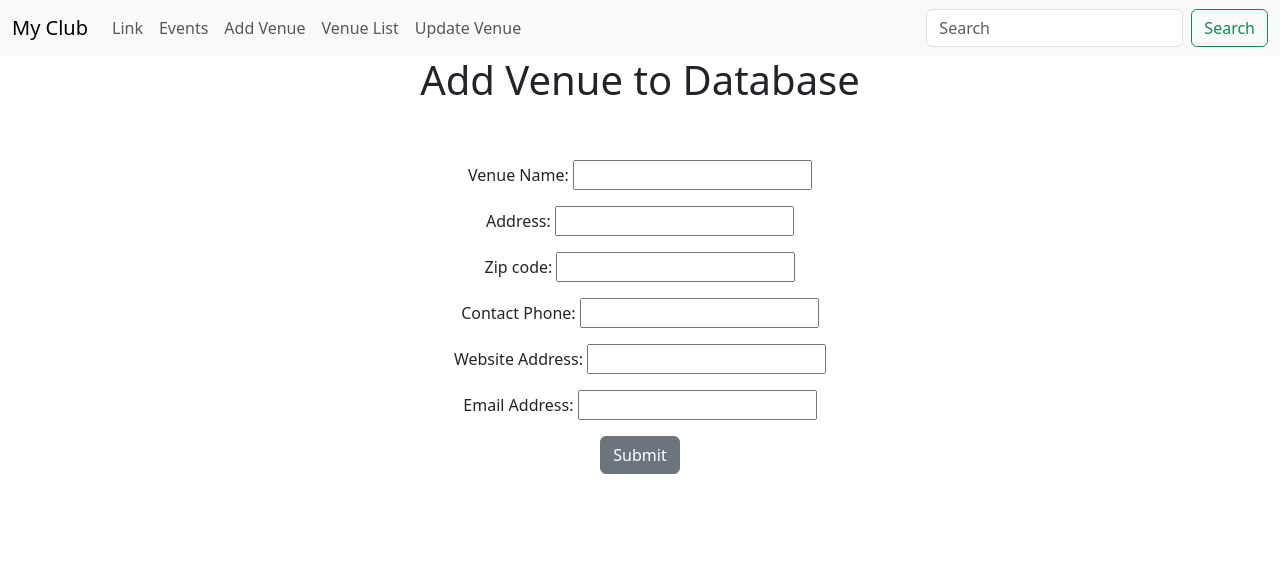
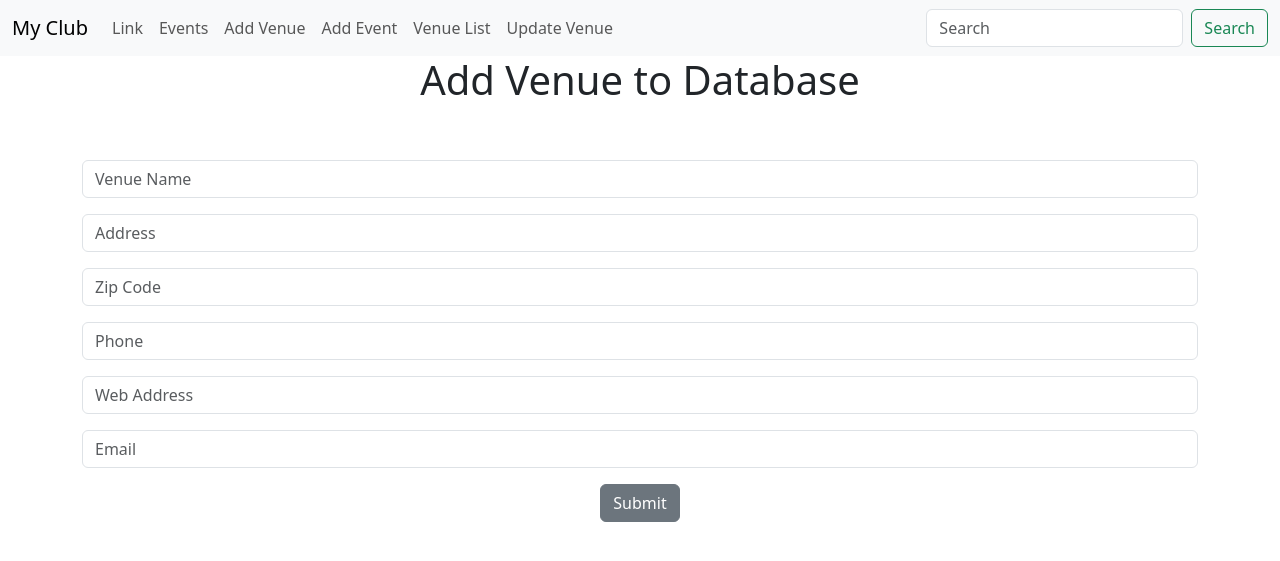
Before and after one commit to suraj-2021/django-eventmanagement_app, a Django app: page /add_venue/ in a window 1280 px wide. Shown: the top 561 px of the page. Run offline with Django 4.2, Linux system fonts and the light colour scheme.

Commit message:
Created add_event page which allows us to Add Events... Created EventForm at forms.py, Modified Views for add_event and more...

```diff
--- a/myclub_website/events/forms.py
+++ b/myclub_website/events/forms.py
@@ -1,9 +1,49 @@
 from django import forms
 from django.forms import ModelForm
-from.models import Venue
+from.models import Venue, Event
+
+
+
+class EventForm(ModelForm):
+	class Meta:
+		model = Event
+		fields = ('name', 'event_date', 'venue', 'attendees', 'description')
+		labels = {
+			'name': '',
+			'event_date': 'YYYY-MM-DD HH:MM:SS',
+			'venue': 'Venue',
+			'attendees': 'Attendees',
+			'description': '',
+		}
+		widgets = {
+			'name': forms.TextInput(attrs={'class':'form-control', 'placeholder':'Event Name'}),
+			'event_date': forms.TextInput(attrs={'class':'form-control', 'placeholder':'Event Date'}),
+			'venue': forms.Select(attrs={'class':'form-select', 'placeholder':'Venue'}),
+			'attendees': forms.SelectMultiple(attrs={'class':'form-control', 'placeholder':'Attendees'}),
+			'description': forms.Textarea(attrs={'class':'form-control', 'placeholder':'Description'}),
+		}
+
+
+
 
 class VenueForm(ModelForm):
-    class Meta:
-        model = Venue
-
-        fields = ('name', 'address', 'zip_code', 'phone','web', 'email_address')
+	class Meta:
+		model = Venue
+		fields = ('name', 'address', 'zip_code', 'phone', 'web', 'email_address',)
+		labels = {
+			'name': '',
+			'address': '',
+			'zip_code': '',
+			'phone': '',
+			'web': '',
+			'email_address': '',
+			#'venue_image': '',
+		}
+		widgets = {
+			'name': forms.TextInput(attrs={'class':'form-control', 'placeholder':'Venue Name'}),
+			'address': forms.TextInput(attrs={'class':'form-control', 'placeholder':'Address'}),
+			'zip_code': forms.TextInput(attrs={'class':'form-control', 'placeholder':'Zip Code'}),
+			'phone': forms.TextInput(attrs={'class':'form-control', 'placeholder':'Phone'}),
+			'web': forms.TextInput(attrs={'class':'form-control', 'placeholder':'Web Address'}),
+			'email_address': forms.EmailInput(attrs={'class':'form-control', 'placeholder':'Email'}),
+		}
--- a/myclub_website/events/templates/events/navbar.html
+++ b/myclub_website/events/templates/events/navbar.html
@@ -19,6 +19,10 @@
           </li>
 
           <li class="nav-item">
+            <a class="nav-link" href="{%url 'add-event' %}"> Add Event </a>
+          </li>
+
+          <li class="nav-item">
             <a class="nav-link" href="{%url 'list-venues' %}"> Venue List</a>
           </li>
 
--- a/myclub_website/events/urls.py
+++ b/myclub_website/events/urls.py
@@ -16,5 +16,6 @@ urlpatterns = [
      path('show_venue/<venue_id>', views.show_venue, name = 'show-venue'),
      path('search_venues/', views.search_venues, name = 'search-venues'),
      path('update_venue/<venue_id>', views.update_venue, name = 'update-venue'),
+     path('add_event/', views.add_event, name = 'add-event'),
 
 ]
--- a/myclub_website/events/views.py
+++ b/myclub_website/events/views.py
@@ -4,8 +4,22 @@ from calendar import HTMLCalendar
 from datetime import datetime
 from django.http import HttpResponseRedirect
 from .models import Event, Venue
-from.forms import VenueForm
+from.forms import VenueForm, EventForm
 # Create your views here.
+
+def add_event(request):
+    submitted = False
+    if request.method == "POST":
+       form = EventForm(request.POST)
+       if form.is_valid():
+           form.save()
+           return HttpResponseRedirect('/add_event?submitted = True')
+    else:
+     form = EventForm
+     if 'submitted' in request.GET:
+        submitted = True
+    return render(request, 'events/add_event.html', {'form': form, 'submitted':submitted})
+
 def update_venue(request, venue_id):
     venue = Venue.objects.get(pk=venue_id)
     form = VenueForm(request.POST or None, instance = venue)
```
Also changed, not shown: myclub_website/events/templates/events/add_event.html (added, +8 -0 lines).
